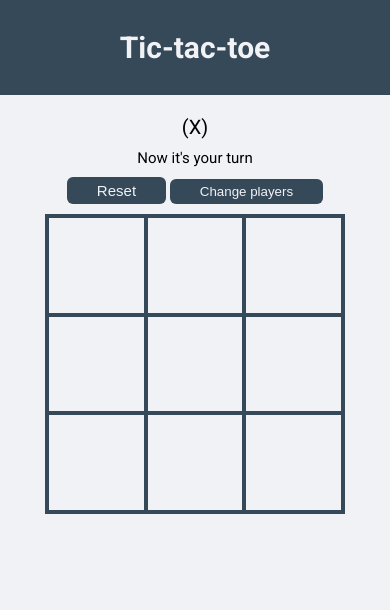
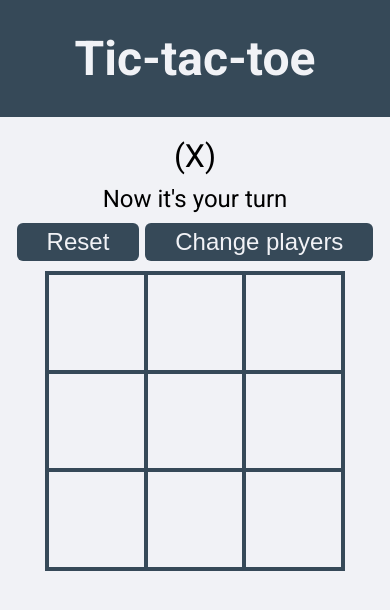
Before and after one commit to icorvus/js-tic-tac-toe, a plain HTML site: page index.html in a window 390 px wide. Both pictures are taken after a click on the button "Play". Drawn offline with Linux system fonts and the light colour scheme.

Commit message:
HTML typo fix, another take on media query

```diff
--- a/index.html
+++ b/index.html
@@ -18,7 +18,7 @@
                 <p class="player-name big-font"></p>
                 <p class="info">Now it's your turn</p>
                 <button id="reset-btn" class="reset btn mid-font">Reset</button>
-                <button id="reload" class="btn">Change players</button>
+                <button id="reload" class="btn mid-font">Change players</button>
             </div>
             <div class="tile-container hidden">
             </div>
--- a/style.css
+++ b/style.css
@@ -138,6 +138,10 @@ body {
 
 @media (max-width: 550px) {
     :root {
-        font-size: 10px;
+        font-size: 16px;
+    }
+
+    .player-boxes {
+        flex-direction: column;
     }
 }
```
